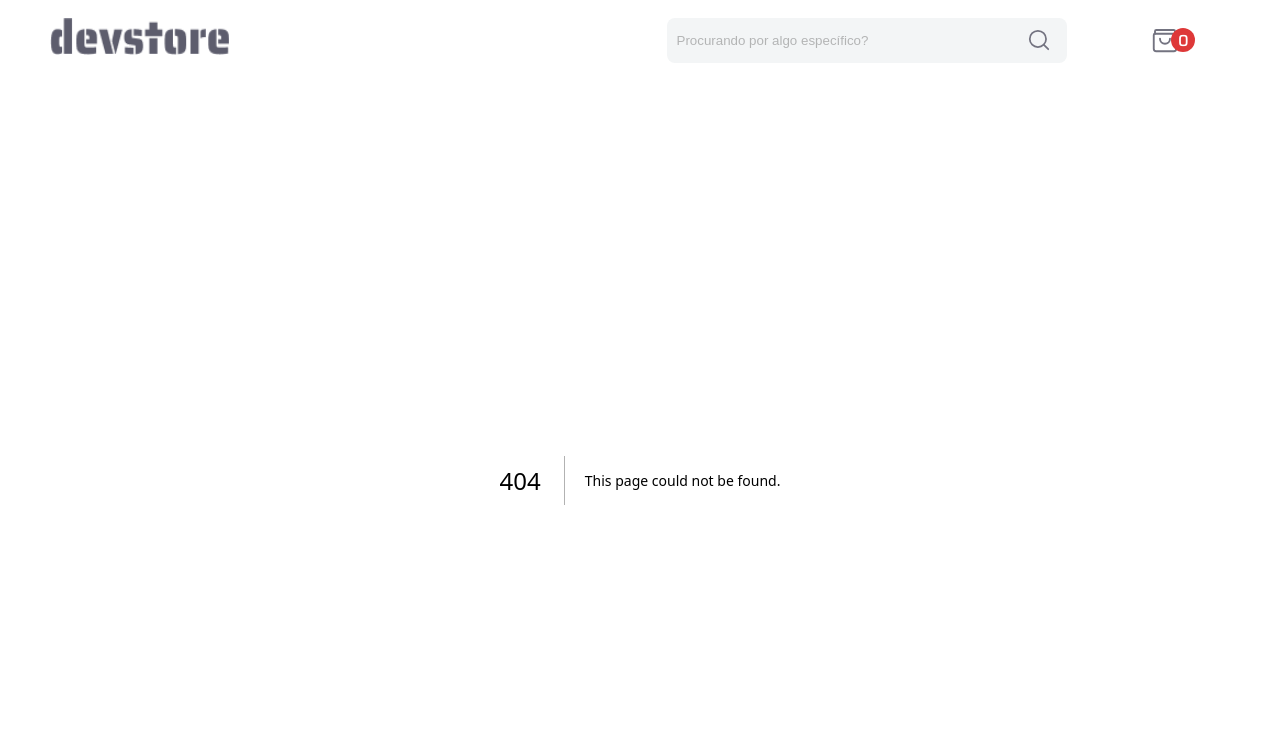
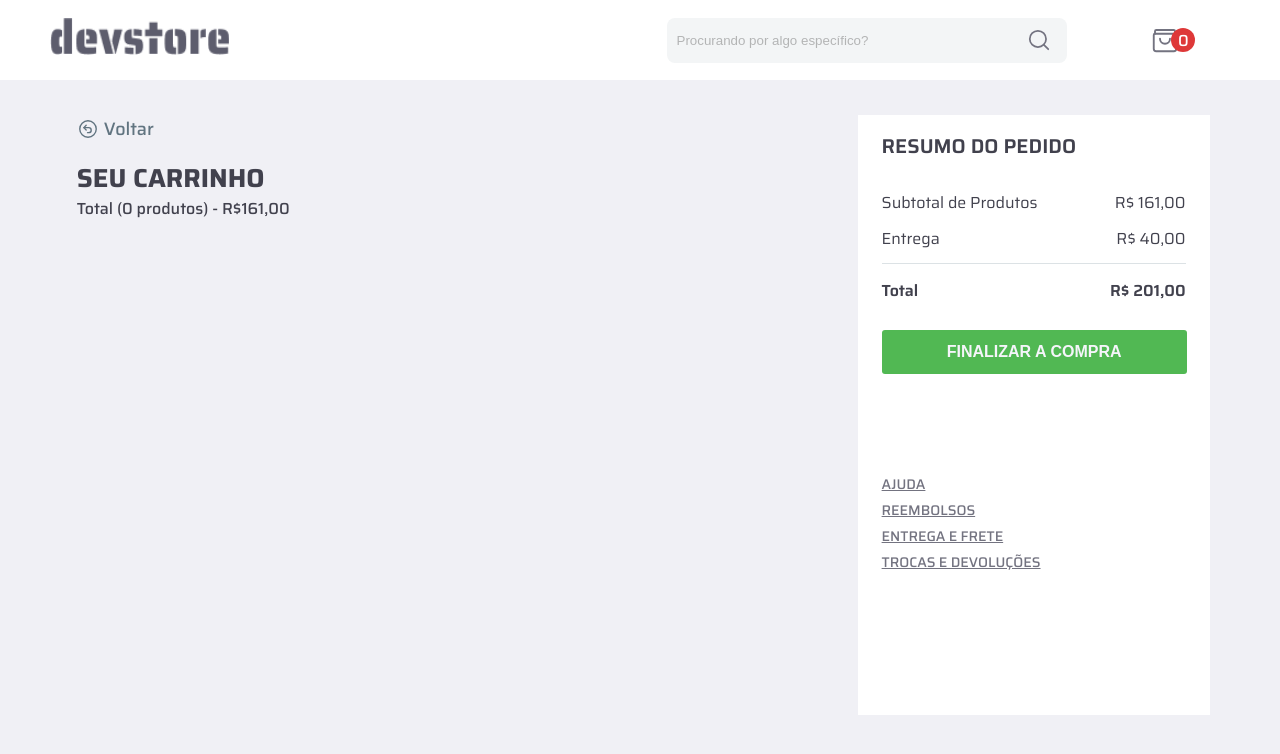
Before and after one commit to NogueiraDan/nextcommerce, a Next.js app: page /checkout in a window 1280 px wide. Before the commit this address had no page. Shown: the top 754 px of the page. Built offline with nearby package versions, Linux system fonts and the light colour scheme.

Commit message:
Pagina de Checkout finalizada

```diff
--- /dev/null
+++ b/app/checkout/checkout.module.css
@@ -0,0 +1,224 @@
+.checkoutWrapper {
+  margin-top: 35px;
+  width: 100%;
+  /* min-height: 100vh; */
+  height: auto;
+  display: flex;
+}
+
+.colLeft {
+  width: 65%;
+  padding-left: 6%;
+  max-height: 80vh;
+  overflow-y: scroll;
+}
+
+.colLeft::-webkit-scrollbar {
+  width: 5px;
+  border-radius: 50px;
+}
+
+.colLeft::-webkit-scrollbar-thumb {
+  background-color: #888;
+  border-radius: 50px;
+}
+
+.voltar {
+  margin-bottom: 15px;
+  display: flex;
+  align-items: center;
+  color: #617480;
+  font-weight: 500;
+  font-size: 18px;
+}
+
+.iconBack {
+  margin-right: 5px;
+}
+
+.checkoutTitle {
+  color: var(--textos-dark-inputs-icons, #41414d);
+  font-size: 26px;
+  font-style: normal;
+  font-weight: 700;
+  line-height: 150%; /* 36px */
+  text-transform: uppercase;
+}
+
+.checkoutSubTitle {
+  color: var(--textos-dark-inputs-icons, #41414d);
+  font-size: 16px;
+  font-style: normal;
+  font-weight: 500;
+  line-height: 150%; /* 24px */
+}
+
+.checkoutProduct {
+  width: 720px;
+  height: auto;
+  flex-shrink: 0;
+  border-radius: 8px;
+  background: var(--shapes-01, #fff);
+  margin: 20px 0;
+  display: flex;
+}
+.checkoutProductImage {
+  width: 256px;
+  height: auto;
+  flex-shrink: 0;
+}
+
+.productImage {
+  object-fit: cover;
+  width: 100%;
+  height: 100%;
+}
+.checkoutProductName {
+  display: flex;
+  flex-direction: column;
+  justify-content: space-between;
+  padding: 10px 20px;
+}
+
+.productName {
+  color: var(--textos-dark-inputs-icons, #41414d);
+  font-size: 20px;
+  font-style: normal;
+  font-weight: 400;
+  line-height: 150%; /* 30px */
+  margin-bottom: 10px;
+}
+
+.productDescription {
+  color: var(--textos-dark-inputs-icons, #41414d);
+  font-size: 14px;
+  font-weight: 400;
+  margin-bottom: 15px;
+}
+.checkoutProductQuantity {
+  width: 65px;
+  height: 40px;
+  flex-shrink: 0;
+  border-radius: 8px;
+  border: 1px solid var(--textos-dark-textos, #a8a8b3);
+  background: #f3f5f6;
+  display: flex;
+  justify-content: space-between;
+  align-items: center;
+  padding: 0 8px;
+}
+.quantitySelector {
+  font-size: 20px;
+  cursor: pointer;
+}
+
+.checkoutProductActions {
+  display: flex;
+  flex-direction: column;
+  justify-content: space-between;
+  align-items: center;
+  padding: 10px 10px;
+}
+
+.iconRemove {
+  cursor: pointer;
+}
+.productPrice {
+  color: var(--shapes-dark-tooltip, #09090a);
+  font-size: 20px;
+  font-style: normal;
+  font-weight: 600;
+  line-height: 150%; /* 24px */
+}
+
+.colRight {
+  width: 35%;
+  padding-left: 2%;
+  /* background-color: azure; */
+}
+
+.orderSummary {
+  background: var(--shapes-01, #fff);
+  width: 352px;
+  /* height: auto; */
+  height: 75vh;
+  flex-shrink: 0;
+  padding: 16px 24px;
+}
+
+.summaryTitle {
+  color: var(--textos-dark-inputs-icons, #41414d);
+  font-size: 20px;
+  font-style: normal;
+  font-weight: 600;
+  line-height: 150%; /* 30px */
+  text-transform: uppercase;
+  margin-bottom: 30px;
+}
+.summaryPriceWrapper {
+  display: flex;
+  justify-content: space-between;
+  align-items: center;
+  margin-bottom: 12px;
+}
+
+.summaryPrice {
+  color: var(--textos-dark-inputs-icons, #41414d);
+  font-size: 16px;
+  font-style: normal;
+  font-weight: 400;
+  line-height: 150%; /* 24px */
+}
+
+.summaryTotalWrapper {
+  display: flex;
+  justify-content: space-between;
+  align-items: center;
+  margin-bottom: 12px;
+  border-top: 1px solid #dce2e5;
+  padding: 15px 0;
+}
+
+.summaryTotal {
+  color: var(--textos-dark-inputs-icons, #41414d);
+  font-size: 16px;
+  font-style: normal;
+  font-weight: 600;
+  line-height: 150%; /* 24px */
+}
+
+.finishOrder {
+  display: flex;
+  width: 305px;
+  height: 44px;
+  flex-direction: column;
+  justify-content: center;
+  align-items: center;
+  cursor: pointer;
+  flex-shrink: 0;
+  color: var(--shapes-light-background, #f5f5fa);
+  background: #51b853;
+  border: 0;
+  border-radius: 3px;
+  text-align: center;
+  font-size: 16px;
+  font-style: normal;
+  font-weight: bold;
+  line-height: 150%; /* 24px */
+  text-transform: uppercase;
+}
+.helpLinksWrapper {
+  margin-top: 100px;
+}
+
+.helpLinks {
+  color: var(--textos-dark-textos-apoio, #737380);
+  font-size: 14px;
+  font-style: normal;
+  font-weight: 500;
+  line-height: 150%; /* 21px */
+  text-decoration-line: underline;
+  text-transform: uppercase;
+  cursor: pointer;
+  margin-bottom: 5px;
+}
--- /dev/null
+++ b/app/checkout/page.tsx
@@ -0,0 +1,94 @@
+"use client";
+import React from "react";
+import styles from "./checkout.module.css";
+import { useCart } from "@/context/cartContext";
+import Image from "next/image";
+import Link from "next/link";
+
+const Checkout = () => {
+  const { cart, removeFromCart, clearCart } = useCart();
+  const total = cart.length;
+
+  return (
+    <div className={styles.checkoutWrapper}>
+      <div className={styles.colLeft}>
+        <p className={styles.voltar}>
+          <Image
+            className={styles.iconBack}
+            src="/icon-back.svg"
+            alt="Imagem do produto"
+            width={22}
+            height={22}
+          />
+          <Link href="/products">Voltar</Link>
+        </p>
+        <h1 className={styles.checkoutTitle}>SEU CARRINHO</h1>
+        <p className={styles.checkoutSubTitle}>Total ({total} produtos) - R$161,00</p>
+
+        {cart.map((item) => {
+          return (
+            <>
+              <div className={styles.checkoutProduct}>
+                <div className={styles.checkoutProductImage}>
+                <img src={item.image} alt="Imagem" className={styles.productImage}/>
+                </div>
+                <div className={styles.checkoutProductName}>
+
+                  <p className={styles.productName}>{item.title}</p>
+
+                  <p className={styles.productDescription}> {item.description} </p>
+
+                  <div className={styles.checkoutProductQuantity}>
+                    <span className={styles.quantitySelector}>-</span>
+                    <p>{item.quantity}</p>
+                    <span className={styles.quantitySelector}>+</span>
+                  </div>
+                </div>
+                <div className={styles.checkoutProductActions}>
+                  <Image
+                    className={styles.iconRemove}
+                    onClick={() => alert("Removeu")}
+                    src="/icon-remove.svg"
+                    alt="Imagem do produto"
+                    width={20}
+                    height={20}
+                  />
+                  <p className={styles.productPrice}>R${item.price}</p>
+                </div>
+              </div>
+            </>
+          );
+        })}
+      </div>
+      <div className={styles.colRight}>
+        <div className={styles.orderSummary}>
+            <p className={styles.summaryTitle}> Resumo do Pedido</p>
+
+            <div className={styles.summaryPriceWrapper}>
+                <p className={styles.summaryPrice}>Subtotal de Produtos</p>
+                <p className={styles.summaryPrice}>R$ 161,00</p>
+            </div>
+
+            <div className={styles.summaryPriceWrapper}>
+                <p className={styles.summaryPrice}>Entrega</p>
+                <p className={styles.summaryPrice}>R$ 40,00</p>
+            </div>
+            <div className={styles.summaryTotalWrapper}>
+                <p className={styles.summaryTotal}>Total</p>
+                <p className={styles.summaryTotal}>R$ 201,00</p>
+            </div>
+
+            <button className={styles.finishOrder}>FINALIZAR A COMPRA</button>
+            <div className={styles.helpLinksWrapper}>
+                <p className={styles.helpLinks}>Ajuda</p>
+                <p className={styles.helpLinks}>Reembolsos</p>
+                <p className={styles.helpLinks}>Entrega e Frete</p>
+                <p className={styles.helpLinks}>Trocas e devoluções</p>
+            </div>
+        </div>
+      </div>
+    </div>
+  );
+};
+
+export default Checkout;
--- a/components/Cart/index.tsx
+++ b/components/Cart/index.tsx
@@ -2,6 +2,7 @@ import React from "react";
 import styles from "./cart.module.css";
 import { useCart } from "@/context/cartContext";
 import Image from "next/image";
+import Link from "next/link";
 
 const Cart = ({ open, setOpen }: any) => {
   const { cart, removeFromCart, clearCart } = useCart();
@@ -59,8 +60,13 @@ const Cart = ({ open, setOpen }: any) => {
             </span>
             <span>"valor total"</span>
           </div>
-          <button className={styles.btnCheckout}>FINALIZAR A COMPRA</button>
-          <button className={styles.btnClearCart} onClick={clearCart}>ESVAZAIR O CARRINHO</button>
+          <Link href="/checkout">
+            <button className={styles.btnCheckout}>FINALIZAR A COMPRA</button>
+          </Link>
+
+          <button className={styles.btnClearCart} onClick={clearCart}>
+            ESVAZAIR O CARRINHO
+          </button>
         </>
       )}
       {cart.length === 0 && (
```
